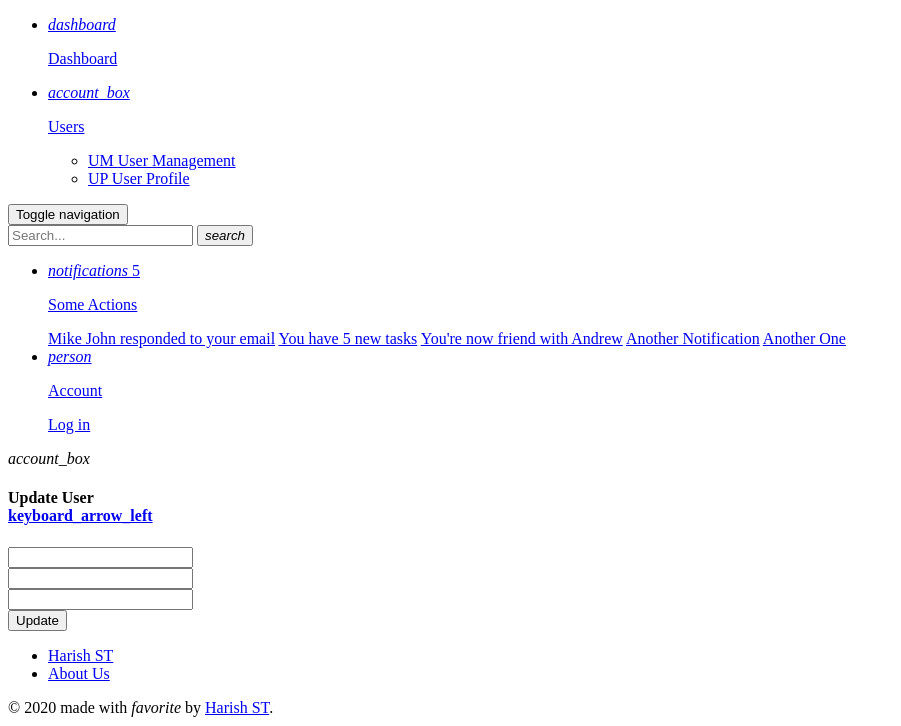
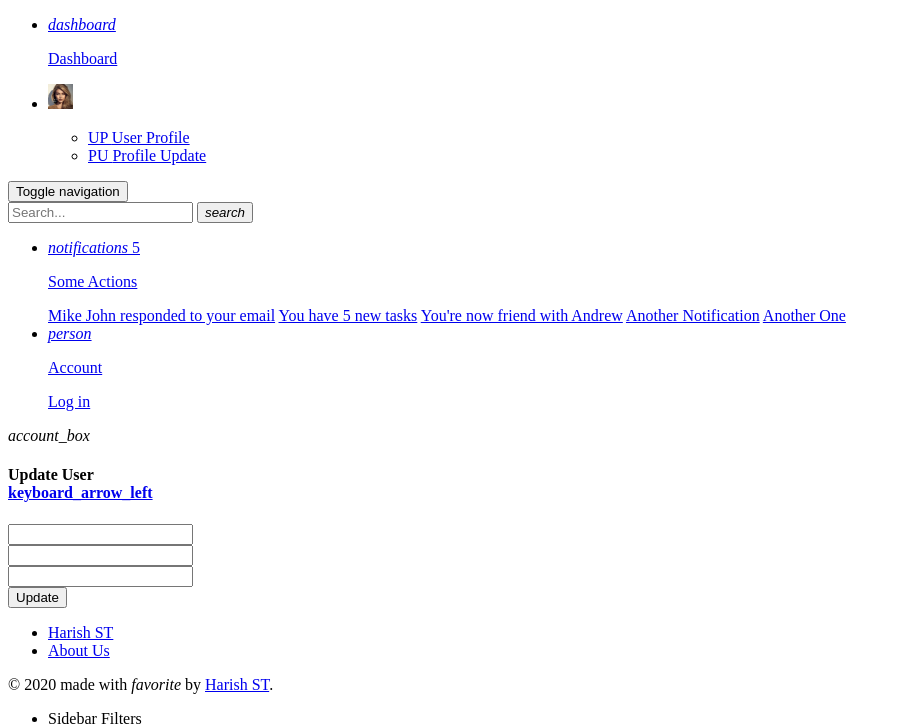
Before and after one commit to HarishSTOnline/Yii2-Material-Dashboard, a Yii app: template backend/views/user/update.php in a window 1280 px wide. Shown: the top 726 px of the page, without its empty margins (0-901 px from the left). Run offline with PHP 8.4 and a stand-in for Yii, Linux system fonts and the light colour scheme; the template is opened without the code that fills it, so the values that code supplies are empty; form fields are guessed from the names that the template uses; some libraries are stand-ins or nearby versions.

Commit message:
Name Attribute Added

```diff
--- a/backend/controllers/UserController.php
+++ b/backend/controllers/UserController.php
@@ -39,7 +39,7 @@ class UserController extends Controller {
         $user = User::find(['id' => $id])
                         ->asArray()
                         ->one();
-        $title = 'Profile | '. $user['username'];
+        $title = 'Profile | '. $user['name'];
 
         return $this->render('profile', [
             'title' => $title,
@@ -60,7 +60,7 @@ class UserController extends Controller {
             return $this->redirect(['profile', 'id' => $user->id]);
         }
 
-        Yii::$app->view->title = Yii::t('app', 'Update Profile | {userName}', ['userName'=> $user->username]);
+        Yii::$app->view->title = Yii::t('app', 'Update Profile | {name}', ['name'=> $user->name]);
 
         return $this->render('update', [
             'user' => $user,
--- a/backend/views/layouts/_sidebar.php
+++ b/backend/views/layouts/_sidebar.php
@@ -1,6 +1,8 @@
 <?php
 
 use yii\helpers\Url;
+
+$currentUser = Yii::$app->user->identity;
 
 ?>
 
@@ -22,23 +24,24 @@ use yii\helpers\Url;
             </li>
             <li class="nav-item">
                 <a class="nav-link" data-toggle="collapse" href="#yii2Example" aria-expanded="false">
-                <i class="material-icons">account_box</i>
-                <p>Users
+                <!-- <i class="material-icons">account_box</i> -->
+                <i><img style="width:25px" src="<?= Yii::getAlias('@web/img/faces/avatar.jpg'); ?>"></i>
+                <p><?= $currentUser->name ?>
                     <b class="caret"></b>
                 </p>
                 </a>
                 <div class="collapse" id="yii2Example">
                 <ul class="nav">
                     <li class="nav-item">
-                    <a class="nav-link" href="#">
-                        <span class="sidebar-mini"> UM </span>
-                        <span class="sidebar-normal"> User Management </span>
+                    <a class="nav-link" href="<?= Url::to(['/user/profile', 'id' => $currentUser->id]) ?>">
+                        <span class="sidebar-mini"> UP </span>
+                        <span class="sidebar-normal"> User Profile </span>
                     </a>
                     </li>
                     <li class="nav-item">
-                    <a class="nav-link" href="#">
-                        <span class="sidebar-mini"> UP </span>
-                        <span class="sidebar-normal"> User Profile </span>
+                    <a class="nav-link" href="<?= Url::to(['/user/update', 'id' => $currentUser->id]) ?>">
+                        <span class="sidebar-mini"> PU </span>
+                        <span class="sidebar-normal"> Profile Update </span>
                     </a>
                     </li>
                 </ul>
--- a/backend/views/user/profile.php
+++ b/backend/views/user/profile.php
@@ -18,7 +18,7 @@ $this->title = $title;
             </div>
             <div class="card-body">
                 <h6 class="card-category text-gray">Administrator</h6>
-                <h4 class="card-title"><?= $user['username'] ?></h4>
+                <h4 class="card-title"><?= $user['name'] ?></h4>
                 <p class="card-description">
                     Don't be scared of the truth because we need to restart the human foundation in truth And I love you like Kanye loves Kanye I love Rick Owens’ bed design but the back is...
                 </p>
--- a/backend/views/user/update.php
+++ b/backend/views/user/update.php
@@ -44,9 +44,9 @@ use yii\helpers\Html;
                 <div class="col-md-6">
 
                     <div class="form-group bmd-form-group">
-                        <label for="<?= Html::getInputId($user, 'username') ?>" class="bmd-label-floating"><?= Html::activeLabel($user,'username') ?></label>
-                        <?= $form->field($user, 'username')->textInput()->label(false) ?>
-                        <span class="bmd-help"><?= Html::activeHint($user,'username') ?></span>
+                        <label for="<?= Html::getInputId($user, 'name') ?>" class="bmd-label-floating"><?= Html::activeLabel($user,'name') ?></label>
+                        <?= $form->field($user, 'name')->textInput()->label(false) ?>
+                        <span class="bmd-help"><?= Html::activeHint($user,'name') ?></span>
                     </div>
 
                 </div>
--- a/common/models/User.php
+++ b/common/models/User.php
@@ -52,6 +52,7 @@ class User extends ActiveRecord implements IdentityInterface
         return [
             'id' => 'User ID',
             'username' => 'User Name',
+            'name' => 'Name',
             'email' => 'Email',
             'auth_key' => 'Auth Key',
             'access_token' => 'Access Token',
@@ -71,6 +72,7 @@ class User extends ActiveRecord implements IdentityInterface
 	public function attributeHints() {
 		return [
 			'username'        => Yii::t('app', 'Enter your Username'),
+			'name'        => Yii::t('app', 'Enter your Name'),
 			'email'             => Yii::t('app', 'Enter your Email'),
 			'password'            => Yii::t('app', 'Pick your  Password'),
 			'status'            => Yii::t('app', 'Pick a status for this user'),
@@ -86,6 +88,7 @@ class User extends ActiveRecord implements IdentityInterface
 
             ['username', 'unique'],
             ['username', 'required'],
+            ['name', 'safe'],
             ['email', 'email'],
             ['email', 'unique'],
             ['email', 'required'],
@@ -103,7 +106,7 @@ class User extends ActiveRecord implements IdentityInterface
     public function scenarios()
     {
         return [
-            self::SCENARIO_UPDATE => ['username', 'email', 'password']
+            self::SCENARIO_UPDATE => ['name', 'email', 'password']
         ];
     }
 
```
